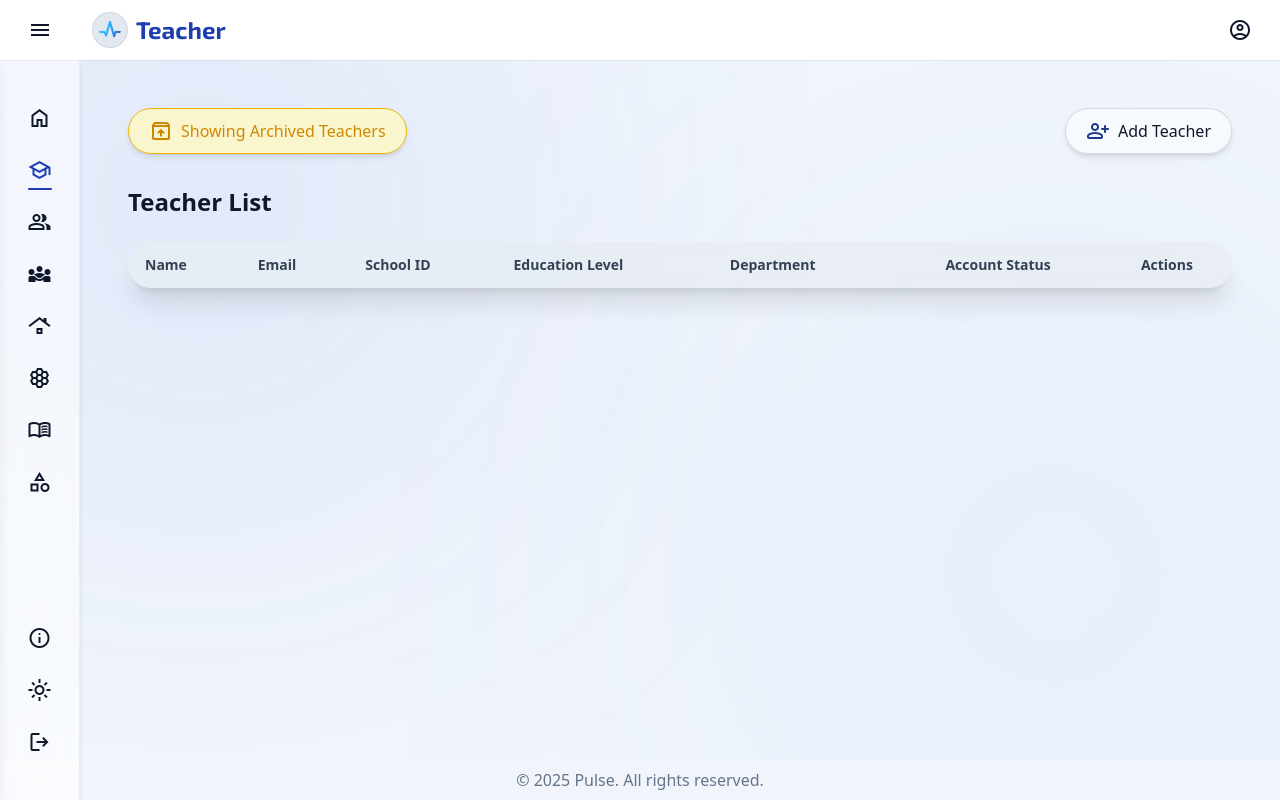
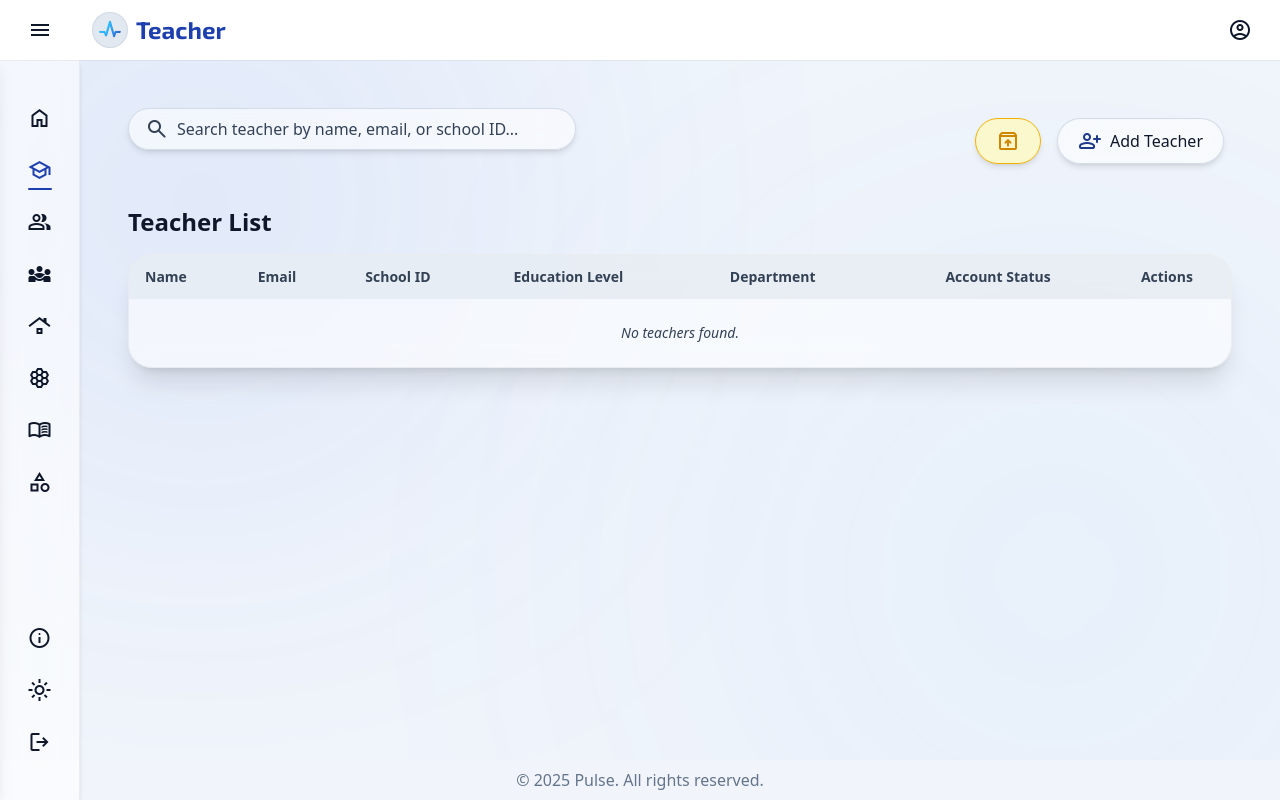
Before and after one commit to JosephCanzana/Pulse, a Flask app: page /admin/teacher in a window 1280 px wide. Run offline with Flask 3, Linux system fonts and the light colour scheme; a user stored in the database is signed in; data comes from the database, SQL or seed files in the repository; tables that the repository leaves empty hold one stand-in row (values such as "Sample post"); lists and menus that the app fills with data are empty; style sheets or scripts are compiled from the project's sources; some libraries are stand-ins or nearby versions.

Commit message:
added teacher search in admin

```diff
--- a/admin_routes.py
+++ b/admin_routes.py
@@ -441,7 +441,9 @@ def student_archive_switch():
 @login_required
 def teacher():
     show_archive = session.get("show_archive_teacher", False)
-    query = text(f"""
+    search = request.args.get("search", "").strip()
+
+    base_query = """
         SELECT
             Users.id AS user_id,
             Users.first_name,
@@ -459,13 +461,35 @@ def teacher():
         LEFT JOIN EducationLevel ON TeacherProfile.education_level_id = EducationLevel.id
         LEFT JOIN Department ON TeacherProfile.department_id = Department.id
         WHERE Users.role = 'teacher'
-        AND Users.status = {0 if show_archive else 1}
-        ORDER BY Users.last_name, Users.first_name
-    """)
+        AND Users.status = :status
+    """
 
-    teachers = db.session.execute(query).mappings().all()
+    params = {"status": 0 if show_archive else 1}
 
-    return render_template("admin/teacher/list.html", teachers=teachers, show_archive=show_archive)
+    # search filter
+    if search:
+        base_query += """
+            AND (
+                Users.first_name LIKE :search OR
+                Users.middle_name LIKE :search OR
+                Users.last_name LIKE :search OR
+                Users.email LIKE :search OR
+                Users.school_id LIKE :search
+            )
+        """
+        params["search"] = f"%{search}%"
+
+    base_query += " ORDER BY Users.last_name, Users.first_name"
+
+    teachers = db.session.execute(text(base_query), params).mappings().all()
+
+    return render_template(
+        "admin/teacher/list.html",
+        teachers=teachers,
+        show_archive=show_archive,
+        search=search
+    )
+
 
 # Teacher add
 @admin_bp.route("/teacher/add", methods=["POST", "GET"])
--- a/templates/admin/teacher/list.html
+++ b/templates/admin/teacher/list.html
@@ -9,32 +9,43 @@
 
 <!-- Page Header -->
 <div class="flex flex-wrap items-center justify-between mb-8 gap-3">
+
+  <!-- Search Bar -->
+  <form method="get" action="{{ url_for('admin.teacher') }}" class="mb-6 flex items-center gap-2 w-full max-w-md bg-[var(--clr-glass-light)] border border-[var(--clr-border)] rounded-full px-4 py-2 shadow-md backdrop-blur-md focus-within:ring-2 focus-within:ring-[var(--clr-primary)] transition-all">
+    <span class="material-symbols-rounded text-[var(--clr-txt-secondary)]">search</span>
+    <input type="text" name="search" placeholder="Search teacher by name, email, or school ID..."
+          value="{{ request.args.get('search', '') }}"
+          class="w-full bg-transparent focus:outline-none text-[var(--clr-txt-primary)] placeholder-[var(--clr-txt-secondary)]">
+    {% if request.args.get('search') %}
+      <a href="{{ url_for('admin.teacher') }}" class="material-symbols-rounded text-[var(--clr-txt-secondary)] hover:text-[var(--clr-error)] transition-colors">close</a>
+    {% endif %}
+  </form>
+
+  <div class="flex">
+    <!-- Archive Toggle -->
     <a href="{{ url_for('admin.teacher_archive_switch') }}"
-    class="flex items-center gap-2 rounded-full border border-[var(--clr-border)] bg-[var(--clr-glass-light)] backdrop-blur-md px-5 py-2.5 font-medium shadow-md hover:shadow-lg transition-all duration-300
+      class="ml-2 mr-2 flex items-center gap-2 rounded-full border border-[var(--clr-border)] bg-[var(--clr-glass-light)] backdrop-blur-md px-5 py-2.5 font-medium shadow-md hover:shadow-lg transition-all duration-300
       {{ 'text-yellow-600 border-yellow-500 bg-yellow-100/80 hover:bg-yellow-200/80' if show_archive else 'text-[var(--clr-txt-primary)] hover:border-[var(--clr-glow-primary)] hover:bg-[var(--clr-glass-border)]' }}">
-
       <span class="material-symbols-rounded transition-colors duration-300">
         {{ 'unarchive' if show_archive else 'archive' }}
       </span>
-
-    <span class="transition-colors duration-300">
-      {{ 'Showing Archived Teachers' if show_archive else 'Show Archived Teachers' }}
-    </span>
     </a>
 
+    <!-- Add Teacher -->
     <a href="{{ url_for('admin.teacher_add') }}"
-     class="flex items-center gap-2 rounded-full border border-[var(--clr-border)] bg-[var(--clr-glass-light)] backdrop-blur-md px-5 py-2.5 text-[var(--clr-txt-primary)] font-medium shadow-md hover:shadow-lg hover:border-[var(--clr-glow-primary)] hover:bg-[var(--clr-glass-border)] transition-all">
+       class="ml-2 mr-2 flex items-center gap-2 rounded-full border border-[var(--clr-border)] bg-[var(--clr-glass-light)] backdrop-blur-md px-5 py-2.5 text-[var(--clr-txt-primary)] font-medium shadow-md hover:shadow-lg hover:border-[var(--clr-glow-primary)] hover:bg-[var(--clr-glass-border)] transition-all">
       <span class="material-symbols-rounded text-[var(--clr-txt-hover)]">person_add</span>
       Add Teacher
     </a>
   </div>
+</div>
 
 <!-- Title -->
-<h1 class="text-2xl font-semibold mb-6 text-[var(--clr-txt-primary)]">
+<h1 class="text-2xl font-semibold mb-4 text-[var(--clr-txt-primary)]">
   Teacher List
 </h1>
 
-<!-- Glass Table Container -->
+<!-- Table Container -->
 <div class="overflow-x-auto rounded-3xl border border-[var(--clr-glass-border)] bg-[var(--clr-glass-light)] backdrop-blur-md shadow-xl">
   <table class="w-full border-collapse text-sm">
     <thead class="bg-[var(--clr-surface-alt)]/70 text-[var(--clr-txt-secondary)]">
@@ -49,11 +60,10 @@
       </tr>
     </thead>
     <tbody>
+      {% if teachers %}
         {% for t in teachers %}
         <tr class="border-t border-[var(--clr-border)] hover:bg-[var(--clr-glass-border)]/40 transition-all">
-        <td class="px-4 py-3 whitespace-nowrap">
-          {{ t.first_name }} {{ t.last_name }}
-        </td>
+          <td class="px-4 py-3 whitespace-nowrap">{{ t.first_name }} {{ t.last_name }}</td>
           <td class="px-4 py-3 whitespace-nowrap">{{ t.email }}</td>
           <td class="px-4 py-3 whitespace-nowrap">{{ t.school_id }}</td>
           <td class="px-4 py-3 whitespace-nowrap">{{ t.education_level_name or 'N/A' }}</td>
@@ -73,7 +83,6 @@
           </td>
           <td class="px-4 py-3 text-center">
             <div class="flex justify-center gap-2">
-
               <!-- Edit -->
               <a href="{{ url_for('admin.teacher_edit', school_id=t.school_id) }}"
                  class="flex items-center justify-center gap-1 rounded-full bg-[var(--clr-glass-light)] border border-[var(--clr-border)] px-3 py-1.5 text-[var(--clr-txt-hover)] hover:bg-[var(--clr-glow-tertiary)]/10 hover:shadow-md transition-all">
@@ -83,61 +92,54 @@
 
               {% if not show_archive %}
                 <!-- Archive -->
-              <form action="{{ url_for('admin.teacher_archive', school_id=t.school_id) }}"
-                    method="POST"
-                    class="inline"
+                <form action="{{ url_for('admin.teacher_archive', school_id=t.school_id) }}" method="POST" class="inline"
                       onsubmit="return openConfirmFormModal(event, this, 'Archive Teacher', 'Are you sure you want to archive this teacher?')">
-                <button type="submit"
-                        class="flex items-center justify-center gap-1 rounded-full bg-[var(--clr-glass-light)] border border-[var(--clr-border)] px-3 py-1.5 text-yellow-600 hover:bg-yellow-100/60 hover:shadow-md transition-all">
+                  <button type="submit" class="flex items-center justify-center gap-1 rounded-full bg-[var(--clr-glass-light)] border border-[var(--clr-border)] px-3 py-1.5 text-yellow-600 hover:bg-yellow-100/60 hover:shadow-md transition-all">
                     <span class="material-symbols-rounded text-base">archive</span>
                     Archive
                   </button>
                 </form>
+
                 <!-- Reset -->
-              <form action="{{ url_for('admin.reset') }}"
-                    method="POST"
-                    class="inline"
+                <form action="{{ url_for('admin.reset') }}" method="POST" class="inline"
                       onsubmit="return openConfirmFormModal(event, this, 'Reset Teacher Account', 'Are you sure you want to reset this password?')">
                   <input type="hidden" name="id" value="{{ t.user_id }}">
                   <input type="hidden" name="table" value="Users">
-                <button type="submit"
-                        class="flex items-center justify-center gap-1 rounded-full bg-[var(--clr-glass-light)] border border-[var(--clr-border)] px-3 py-1.5 text-[var(--clr-error)] hover:bg-[var(--clr-error)]/10 hover:shadow-md transition-all">
+                  <button type="submit" class="flex items-center justify-center gap-1 rounded-full bg-[var(--clr-glass-light)] border border-[var(--clr-border)] px-3 py-1.5 text-[var(--clr-error)] hover:bg-[var(--clr-error)]/10 hover:shadow-md transition-all">
                     <span class="material-symbols-rounded text-base">refresh</span>
                     Reset
                   </button>
                 </form>
               {% else %}
                 <!-- Unarchive -->
-              <form action="{{ url_for('admin.teacher_archive', school_id=t.school_id) }}"
-                    method="POST"
-                    class="inline"
+                <form action="{{ url_for('admin.teacher_archive', school_id=t.school_id) }}" method="POST" class="inline"
                       onsubmit="return openConfirmFormModal(event, this, 'Unarchive Teacher', 'Do you want to unarchive this teacher?')">
-                <button type="submit"
-                        class="flex items-center justify-center gap-1 rounded-full bg-[var(--clr-glass-light)] border border-[var(--clr-border)] px-3 py-1.5 text-green-600 hover:bg-green-100/60 hover:shadow-md transition-all">
+                  <button type="submit" class="flex items-center justify-center gap-1 rounded-full bg-[var(--clr-glass-light)] border border-[var(--clr-border)] px-3 py-1.5 text-green-600 hover:bg-green-100/60 hover:shadow-md transition-all">
                     <span class="material-symbols-rounded text-base">unarchive</span>
                     Unarchive
                   </button>
                 </form>
 
-              <!-- Delete (only in archive mode) -->
-              <form action="{{ url_for('admin.delete') }}"
-                    method="POST"
-                    class="inline"
+                <!-- Delete -->
+                <form action="{{ url_for('admin.delete') }}" method="POST" class="inline"
                       onsubmit="return openConfirmFormModal(event, this, 'Delete Teacher', 'This will permanently delete the record. Continue?')">
                   <input type="hidden" name="id" value="{{ t.user_id }}">
                   <input type="hidden" name="table" value="Users">
-                <button type="submit"
-                        class="flex items-center justify-center gap-1 rounded-full bg-[var(--clr-glass-light)] border border-[var(--clr-border)] px-3 py-1.5 text-[var(--clr-error)] hover:bg-[var(--clr-error)]/10 hover:shadow-md transition-all">
+                  <button type="submit" class="flex items-center justify-center gap-1 rounded-full bg-[var(--clr-glass-light)] border border-[var(--clr-border)] px-3 py-1.5 text-[var(--clr-error)] hover:bg-[var(--clr-error)]/10 hover:shadow-md transition-all">
                     <span class="material-symbols-rounded text-base">delete</span>
                     Delete
                   </button>
                 </form>
               {% endif %}
-
             </div>
           </td>
         </tr>
         {% endfor %}
+      {% else %}
+        <tr>
+          <td colspan="7" class="text-center py-6 text-[var(--clr-txt-secondary)] italic">No teachers found.</td>
+        </tr>
+      {% endif %}
     </tbody>
   </table>
 </div>
```
Also changed, not shown: templates/admin/student/list.html (+17 -19 lines). Lines whose indentation alone changed are shown as unchanged.
